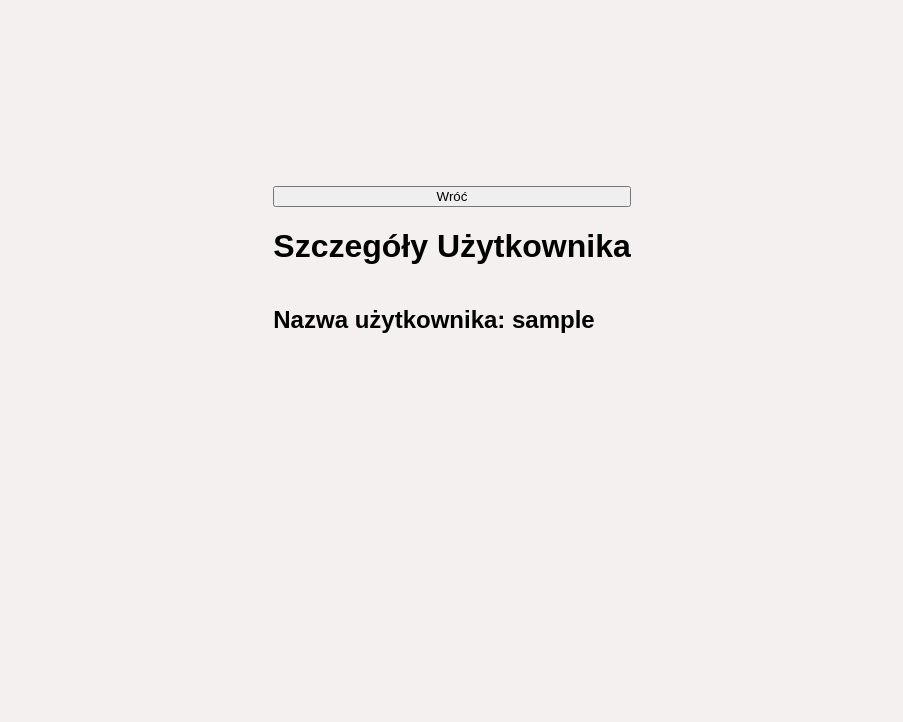
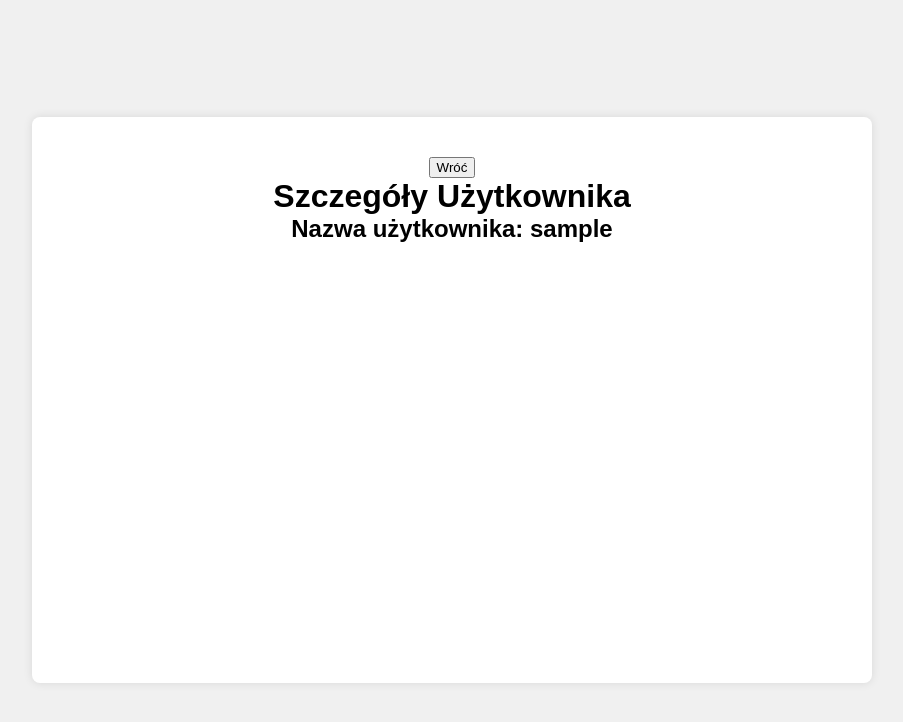
Before and after one commit to chmielu0228/Ksiegarnia, a plain HTML site: page details.html in a window 1280 px wide. Shown: the whole page, without its empty margins (188-1091 px from the left). Drawn offline with nearby package versions, Linux system fonts and the light colour scheme; sample sign-in values are in the browser's storage.

Commit message:
Update style2.css

```diff
--- a/style2.css
+++ b/style2.css
@@ -5,25 +5,34 @@ body {
     display: flex;
     justify-content: center;
     align-items: center;
-    height: 90vh;
-    background-color: #f5f0f0;
+    height: 100vh;
+    background-color: #f0f0f0;
 }
 
-
 #app {
+    background: white;
+    padding: 20px;
+    border-radius: 8px;
+    box-shadow: 0 0 10px rgba(0,0,0,0.1);
+    width: 80%;
+    max-width: 800px;
+    position: relative;
     display: flex;
     flex-direction: column;
-    justify-content: center; /* wyśrodkowanie wertykalne */
-    margin-top: 20px; /* margines na górze */
+    align-items: center;
 }
 
-canvas#genreChart {
-    max-width: 200px; /* maksymalna szerokość wykresu */
-    width: 20%; /* szerokość wykresu */
-    height: 200px; /* stała wysokość wykresu */
-    margin-top: 20px; /* margines na górze */
+h1, h2 {
+    margin: 0;
 }
 
 button {
     margin-top: 20px; /* margines na górze */
 }
+
+canvas#genreChart {
+    max-width: 600px; /* maksymalna szerokość wykresu */
+    width: 100%; /* szerokość wykresu */
+    height: 400px; /* stała wysokość wykresu */
+    margin-top: 20px; /* margines na górze */
+}
```
